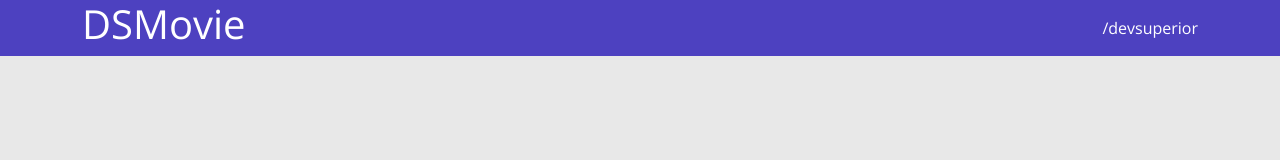
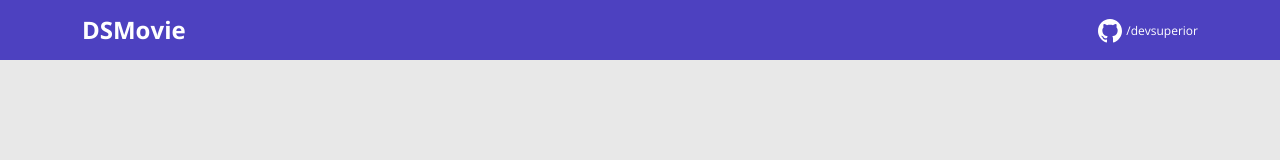
Before and after one commit to LucasF22/dsmovieini, a plain HTML site: page index.html in a window 1280 px wide. Drawn offline with nearby package versions, Linux system fonts and the light colour scheme.

Commit message:
Barra superior PARTE 2

```diff
--- a/css/styles.css
+++ b/css/styles.css
@@ -1,17 +1,30 @@
 @import url('https://fonts.googleapis.com/css2?family=Open+Sans:wght@300;400;700&display=swap');
+:root {
+    --bg-gray: #E8E8E8;
+    --color-primery: #4D41C0;
+    --white: #ffff;
+}
 
 * {
+    margin: 0;
     box-sizing: border-box;
     font-family: 'Open Sans', sans-serif;
 }
 
+h1, h2, h3, h4, h5, h6{
+    margin: 0;
+}
+
 html, body {
-    background-color: #E8E8E8;
+    background-color: var(--bg-gray);
     ;
 }
 header {
-    background-color: #4D41C0;
-    color: #ffff;
+    background-color: var(--color-primery);
+    color: var(--white);
+    height: 60px;
+    display: flex;
+    align-items: center;
 }
 
 nav {
@@ -20,7 +33,26 @@ nav {
     justify-content: space-between;
 }
 
+nav h1 {
+    font-size: 24px;
+    font-weight: 700;
+}
+
+nav a{
+    font-size: 12px;
+    font-weight: 400;
+}
+
 a, a:hover {
     text-decoration: none;
     color: unset;
 }
+
+.dsmovie-contact-container {
+    display: flex;
+    align-items: center;
+}
+
+.dsmovie-contact-container img {
+    margin-right: 10px;
+}
--- a/index.html
+++ b/index.html
@@ -14,7 +14,10 @@
     <header>
         <nav class="container">
             <h1>DSMovie</h1>
-            <a href="https://github.com/devsuperior">/devsuperior</a>
+            <div>
+                <img src="img/github.svg" alt="Github">
+                <a href="https://github.com/devsuperior">/devsuperior</a>
+            </div>
         </nav>
     </header>
 </body>
```
Also changed, not shown: img/github.svg (added).
